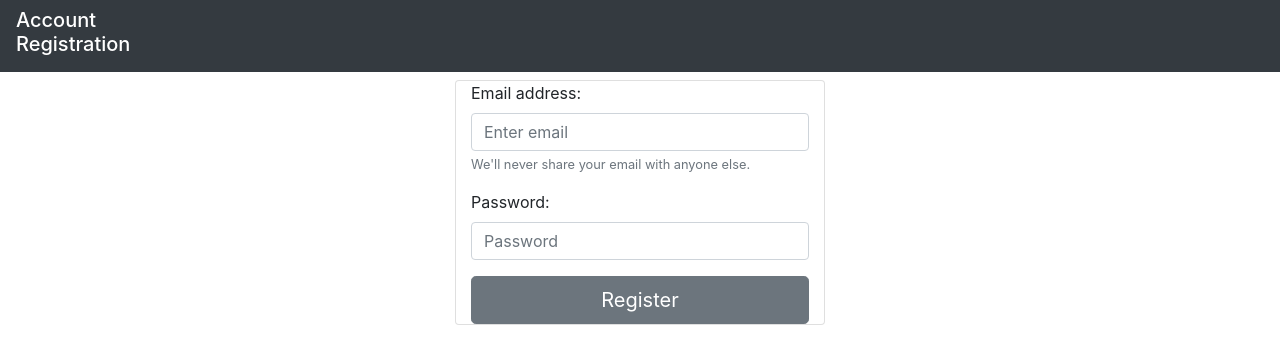
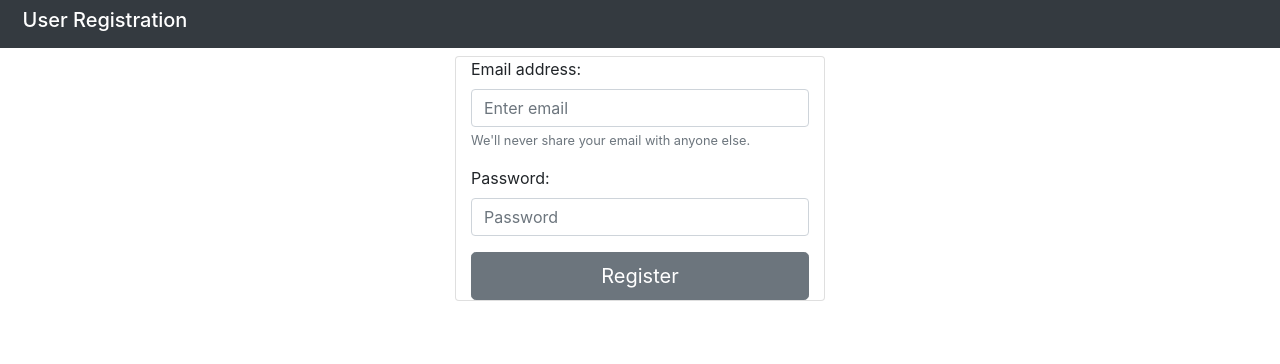
Before and after one commit to antcoder007/bulls_trade, a React (Create React App) app in the folder client/: page / in a window 1280 px wide. Shown: the top 364 px of the page. Built offline with nearby package versions, Linux system fonts and the light colour scheme.

Commit message:
added header

```diff
--- a/client/src/components/Header/Header.js
+++ b/client/src/components/Header/Header.js
@@ -3,7 +3,7 @@ function Header() {
     return(
         <nav class="navbar navbar-dark bg-dark">
             <div className="row col-2 d-flex justify-content-center text-white">
-            <span className="h5">Account Registration</span>
+            <span className="h5">User Registration</span>
             </div>
         </nav>
     )
```
